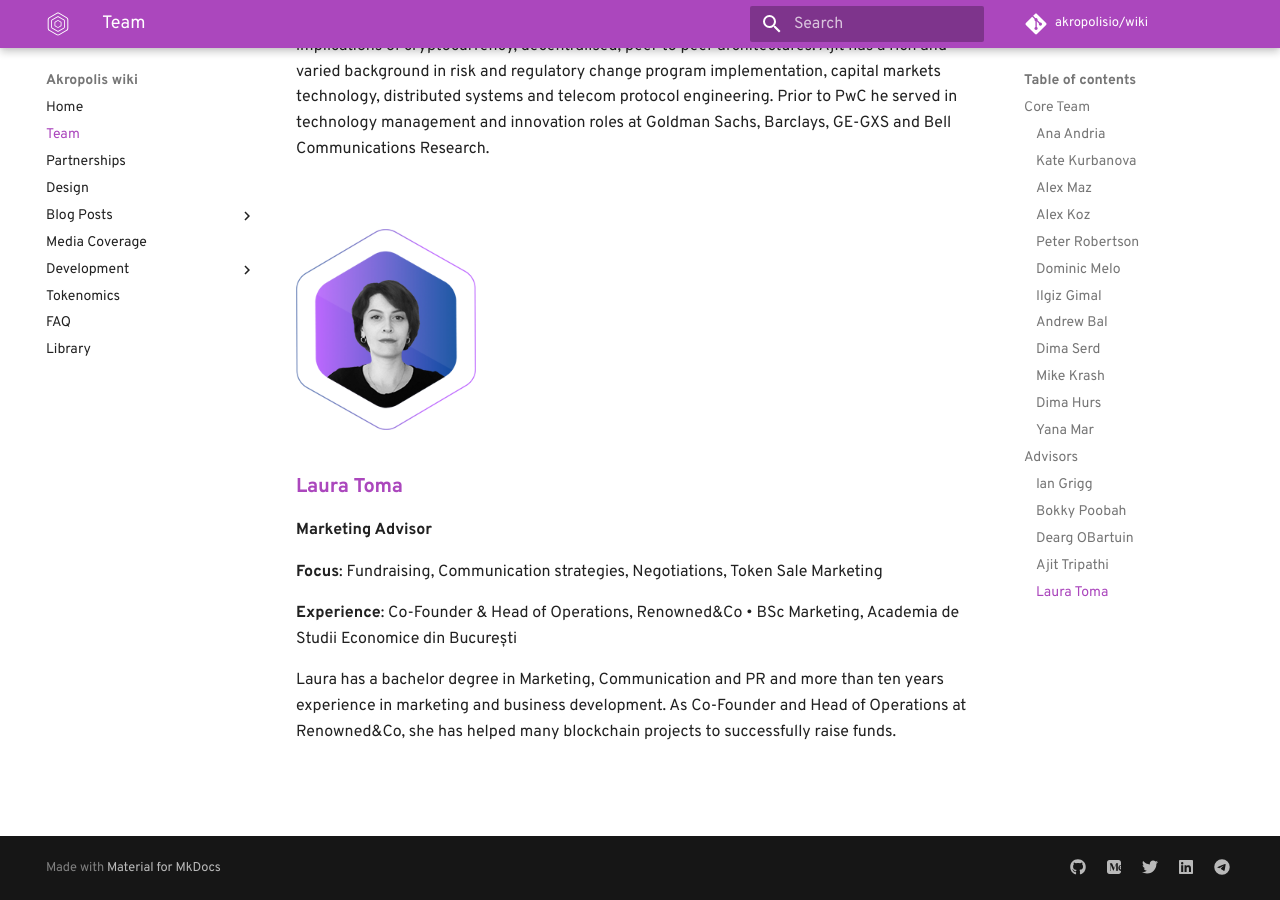
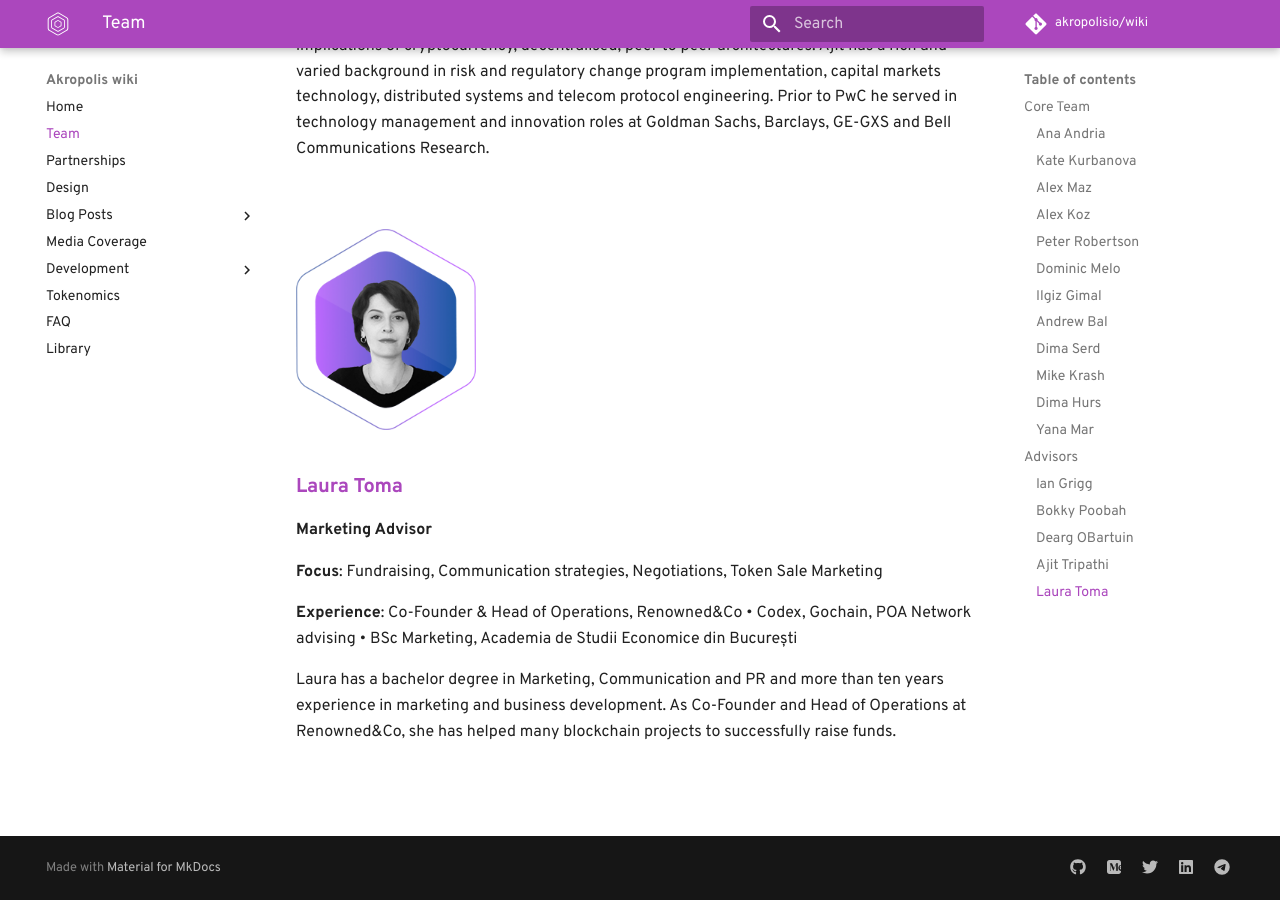
Before and after one commit to kaonone/wiki, an MkDocs documentation site: the page built from docs/team.md, in a window 1280 px wide and 900 px high, scrolled down 11750 px. Built offline with MkDocs 1.6.1 and Material for MkDocs 9.7.7, drawn with Linux system fonts in a browser that asks for light colours; some web fonts are replaced; comment, search, counter and statistics services are not loaded; old or Windows-style settings are respelled for this version of MkDocs.

Commit message:
Line added

```diff
--- a/docs/team.md
+++ b/docs/team.md
@@ -292,7 +292,7 @@ Ajit has a rich and varied background in risk and regulatory change program impl
 
 **Focus**: Fundraising, Communication strategies, Negotiations, Token Sale Marketing
 
-**Experience**: Co-Founder & Head of Operations, Renowned&Co • BSc Marketing, Academia de Studii Economice din București
+**Experience**: Co-Founder & Head of Operations, Renowned&Co • Codex, Gochain, POA Network advising • BSc Marketing, Academia de Studii Economice din București
 
 Laura has a bachelor degree in Marketing, Communication and PR and more than ten years experience in marketing and
 business development. As Co-Founder and Head of Operations at Renowned&Co, she has helped many blockchain projects to
```
